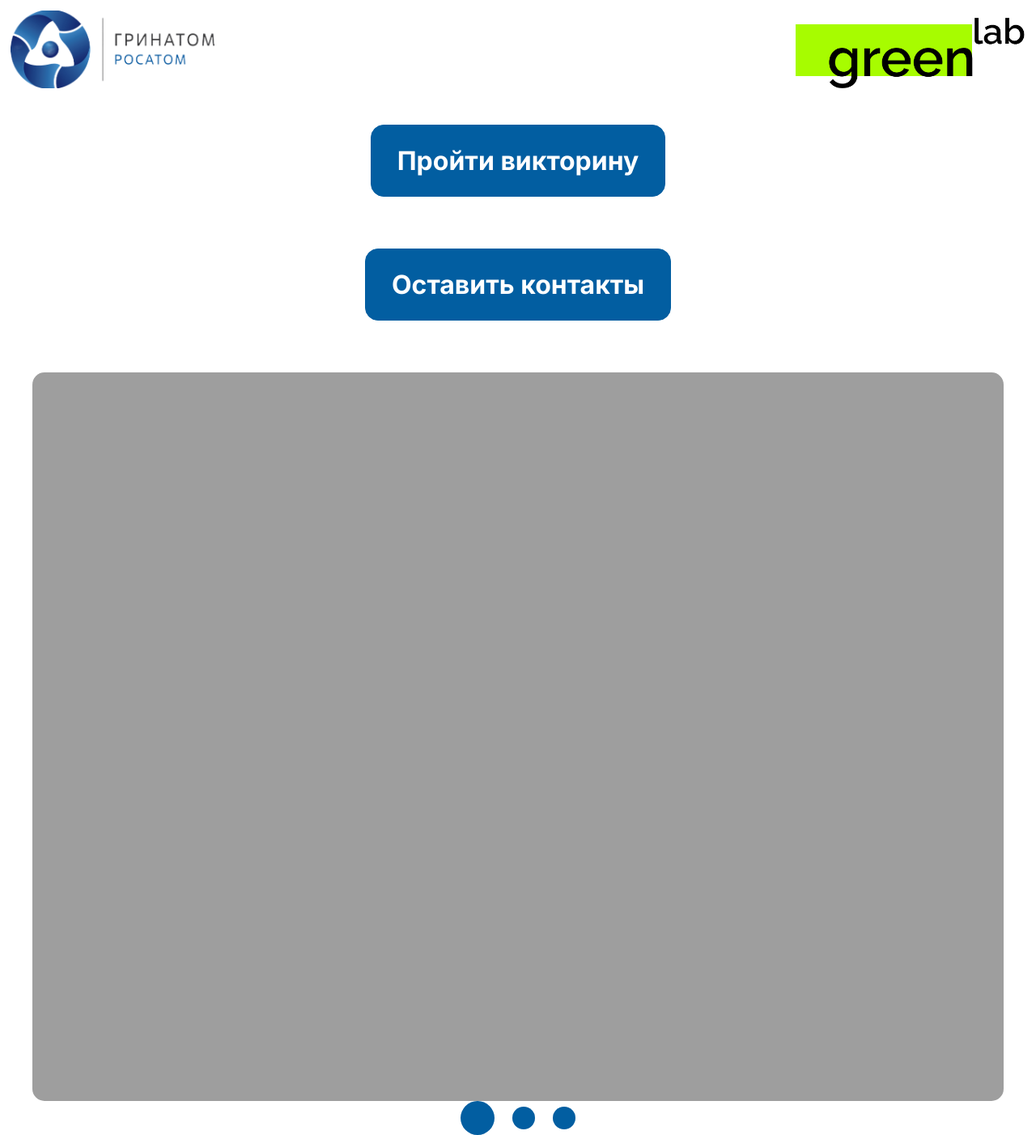
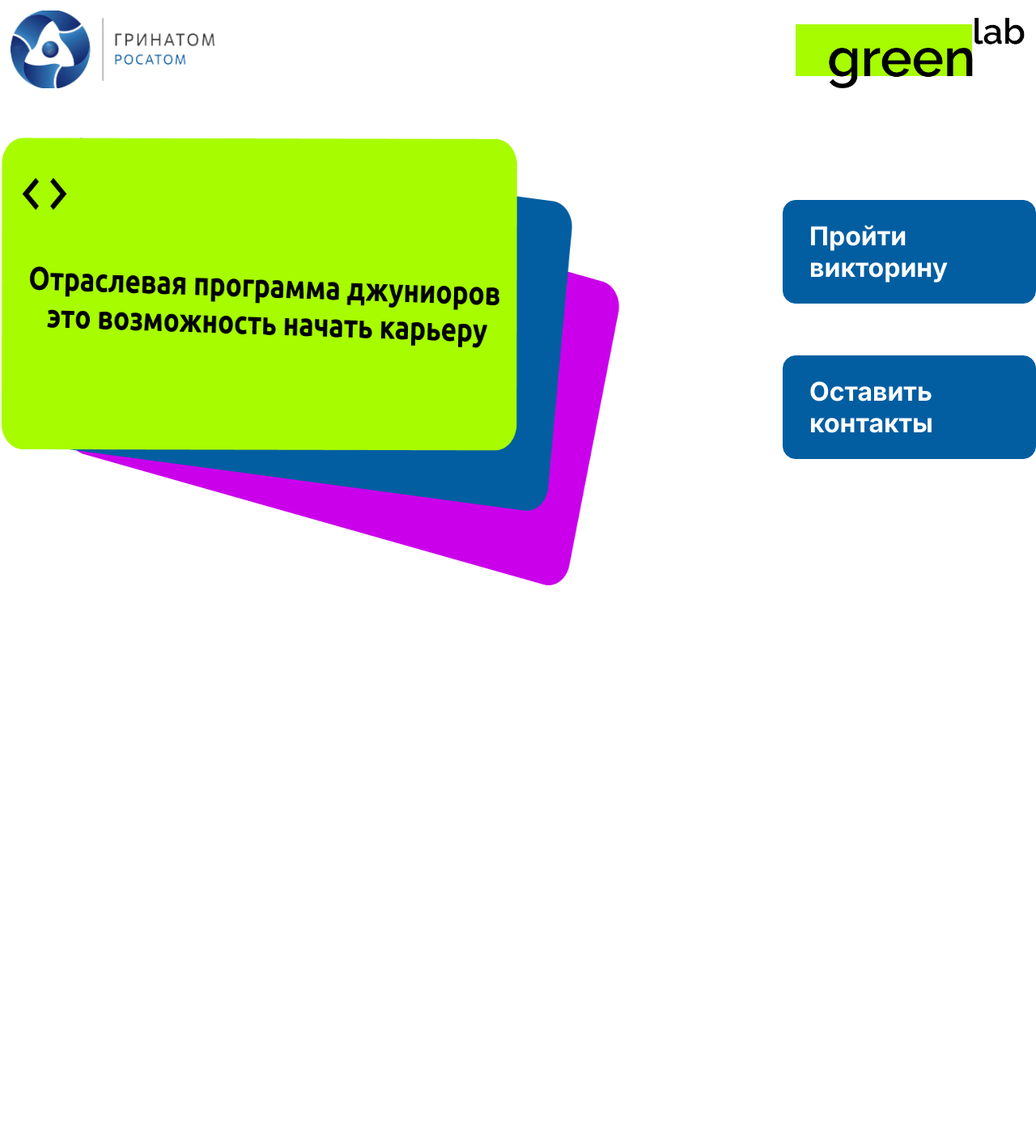
Before and after one commit to NeTRooo/CyberGarden2022-Atom, a Django app: template main_page/templates/main_page/main_page.html in a window 1280 px wide. Shown: the whole page at 81% size. After the commit the page ends 723 px from the top, so only its background shows below. Run offline with Django 4.2, Linux system fonts and the light colour scheme; the template is opened without the code that fills it, so the values that code supplies are empty; parts of the project's set-up code (start-up, migrations or seed data) failed here and were passed over; some libraries are stand-ins or nearby versions.

Commit message:
вёрстка фронта

```diff
--- a/CyberGarden2022/urls.py
+++ b/CyberGarden2022/urls.py
@@ -10,5 +10,4 @@
     path('admin/', admin.site.urls),
     path('accounts/', include('allauth.urls')),
     path('', include('main_page.urls')),
-
 ]
--- a/main_page/static/main_page/css/main.css
+++ b/main_page/static/main_page/css/main.css
@@ -3,4 +3,6 @@
 .next_page{display:flex;flex-direction:column;margin-top:32px;}
 .page_a{display:block;margin-bottom:64px;background-color:var(--BG_2);}
 .button{padding:24px 32px;border-radius:16px;}
-.content{flex-direction:column;}
+/* .content{flex-direction:column;} */
+.info{background-image:url(/static/main_page/img/main_back.png);background-repeat:no-repeat;background-size:100% 100%;width:927px;height:554px;}
+.info{margin-top:48px;margin-right:200px;}
--- a/main_page/templates/main_page/main_page.html
+++ b/main_page/templates/main_page/main_page.html
@@ -11,14 +11,9 @@
     <img src="{% static 'main_page/img/greenlab.png' %}">
 {% endblock %}
 {% block content %}
+    <div class="info"></div>
     <div class="next_page">
-        <a href="" class="page_a button h3">Пройти викторину</a>
-        <a href="" class="page_a button h3">Оставить контакты</a>
-        <img src="http://127.0.0.1:8000/monitor" class="sshhit" />
-    </div>
-    <div class="page_transition">
-        <a href="#"><img src="{% static 'main_page/img/svg/Ellipse_big.svg' %}"></a>
-        <a href="/forms"><img src="{% static 'main_page/img/svg/Ellipse_mini.svg' %}"></a>
-        <a href="/quiz"><img src="{% static 'main_page/img/svg/Ellipse_mini.svg' %}"></a>
+        <a href="/quiz/" class="page_a button h3">Пройти викторину</a>
+        <a href="/forms/" class="page_a button h3">Оставить контакты</a>
     </div>
 {% endblock %}
```
Also changed, not shown: main_page/templates/main_page/forms.html (+10 -4 lines), main_page/views.py (+3 -23 lines), main_page/static/main_page/css/forms.css (line endings or trailing spaces), main_page/static/main_page/img/main_back.png (added), main_page/static/main_page/img/svg/hack.svg (added).
